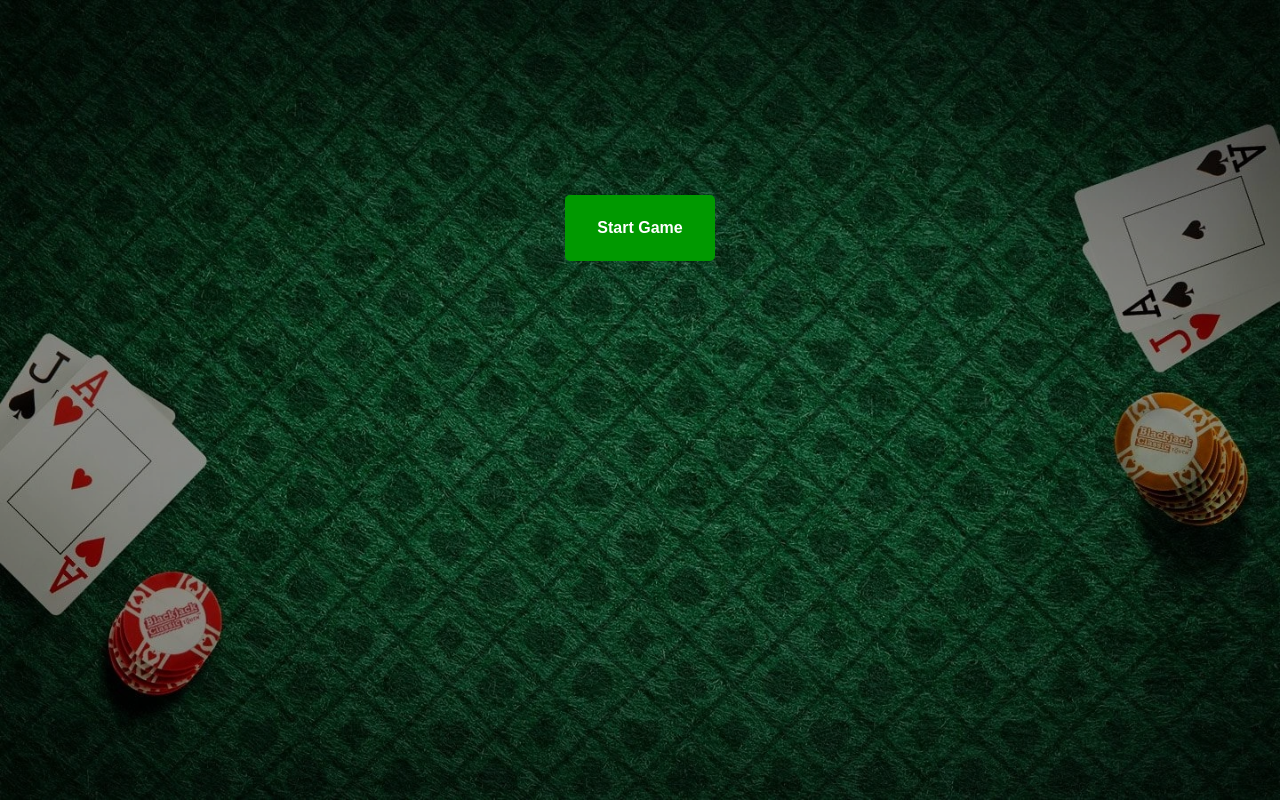
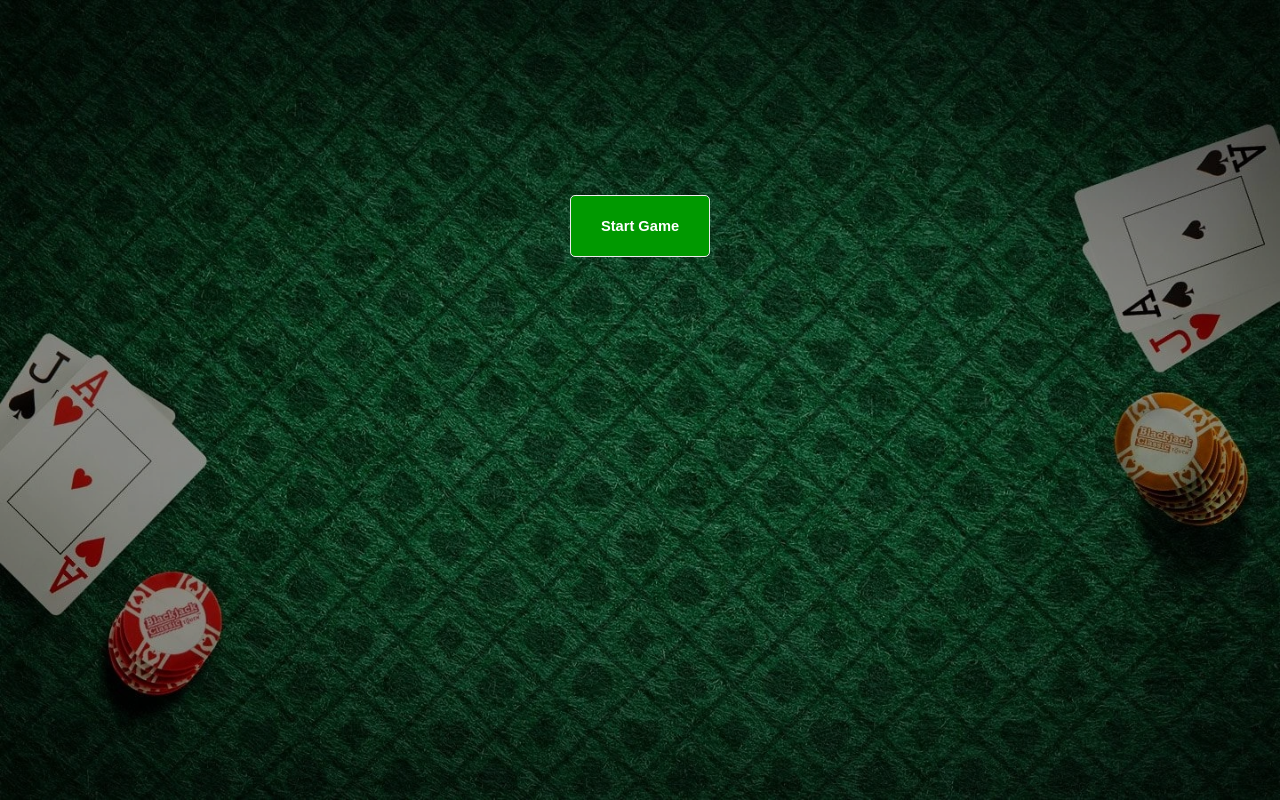
Before and after one commit to brandond98/blackjack, a plain HTML site: page index.html in a window 1280 px wide. Drawn offline with nearby package versions, Linux system fonts and the light colour scheme.

Commit message:
updated buttons

```diff
--- a/script.js
+++ b/script.js
@@ -152,7 +152,7 @@ const dealersTurn = () => {
 
 const checkForWinner = () => {
   if (playerScore === dealerScore) {
-    $("#game-area").append("<h1>It's a draw!</h1>");
+    $("#game-area").append("<1.51>It's a draw!</h1>");
   } else if (dealerScore > playerScore && dealerScore <= 21) {
     $("#game-area").append("<h1>The Dealer wins!</h1>");
   } else {
--- a/style.css
+++ b/style.css
@@ -9,7 +9,7 @@ body {
 
 h1 {
   text-align: center;
-  font-size: 25pt;
+  font-size: 24pt;
   color: #fff;
   margin: 0.5em 0 0;
   font-weight: bold;
@@ -17,12 +17,13 @@ h1 {
 
 button {
   background-color: #009900;
-  padding: 1.5em 2em;
-  border: none;
+  padding: 1.5em;
+  border: 1px solid #eee;
   border-radius: 5px;
   color: #fff;
-  font-size: 12pt;
+  font-size: 11pt;
   font-weight: bold;
+  width: 140px;
 }
 
 #dealers-area {
```
